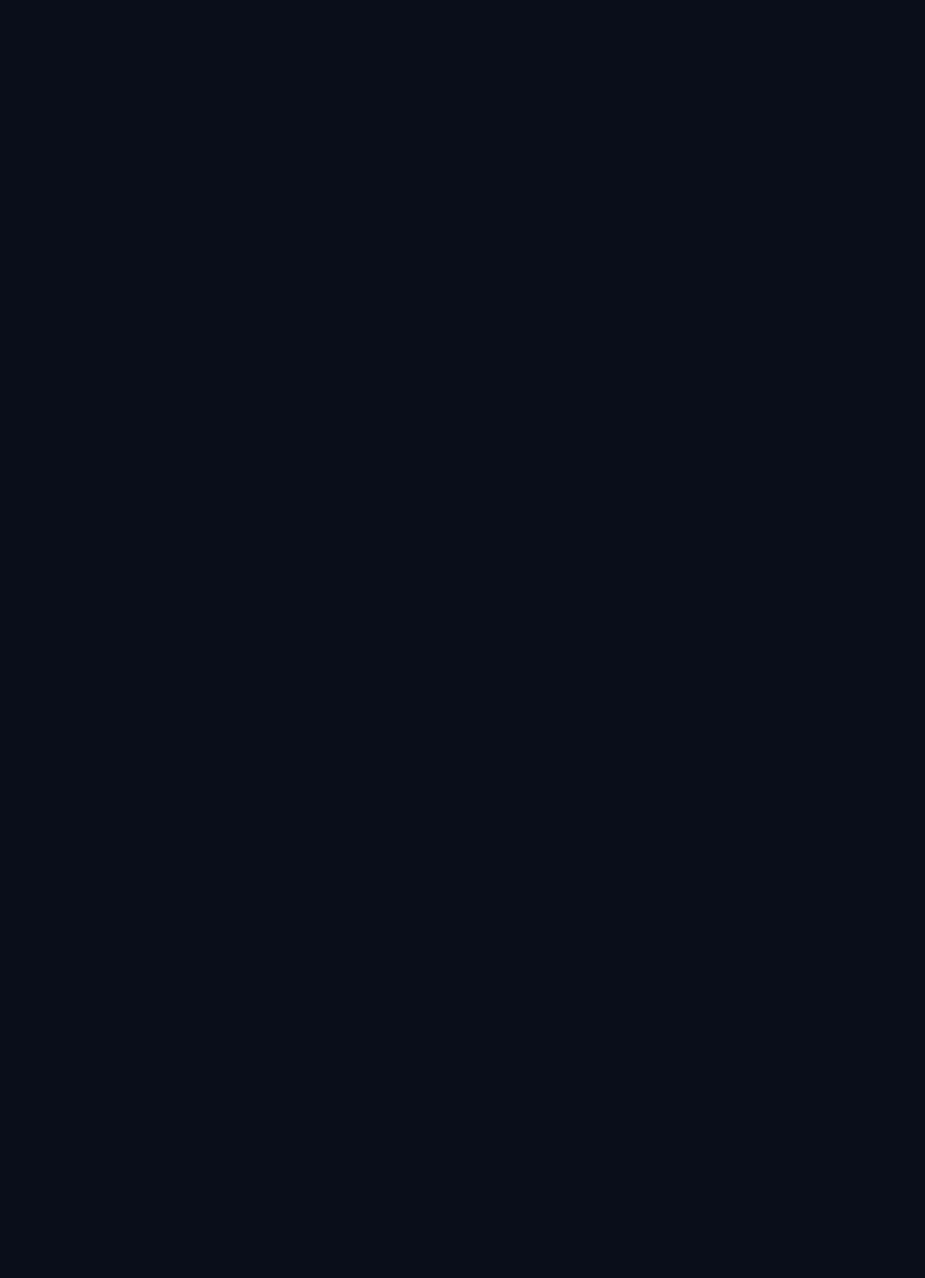
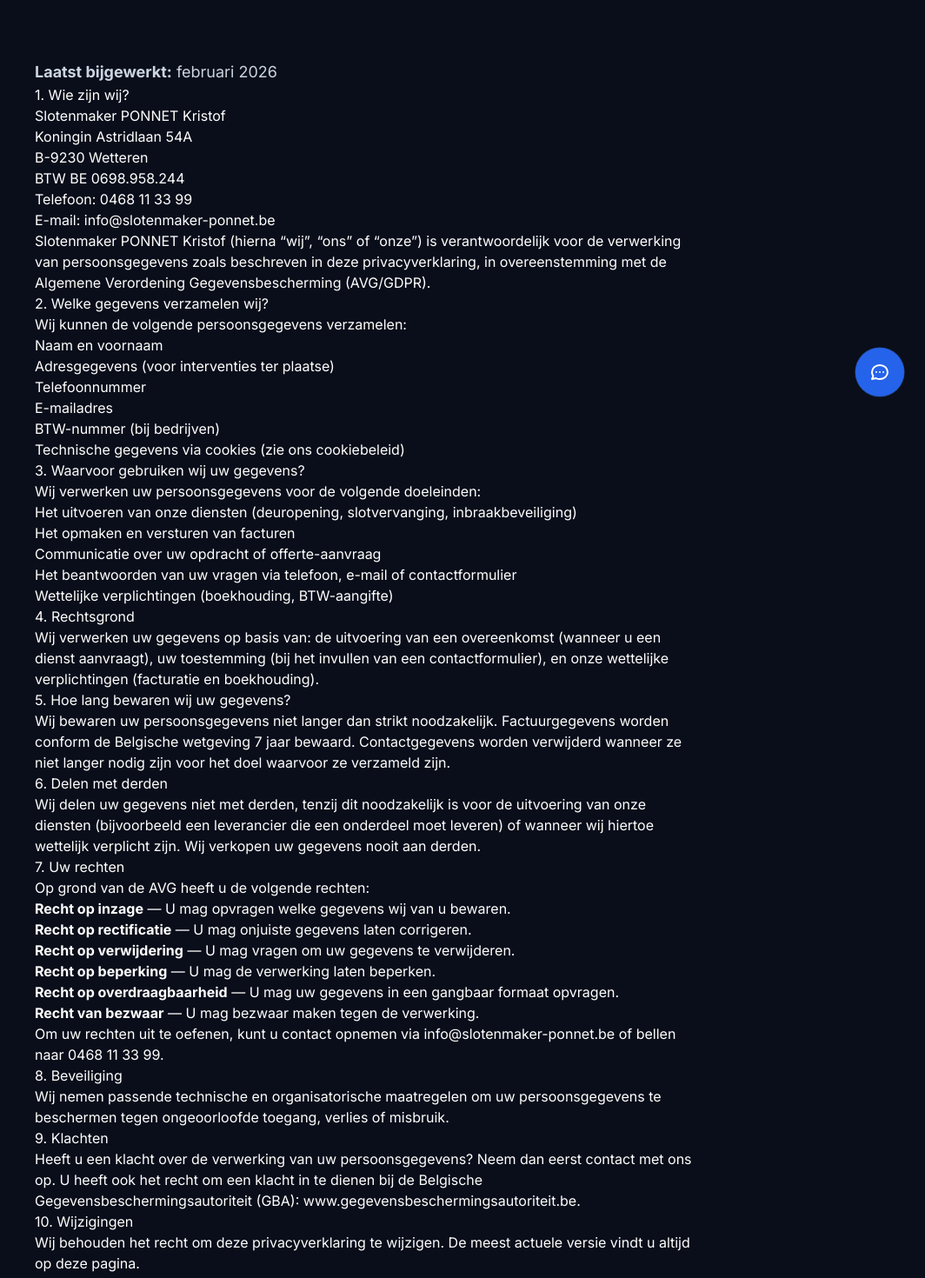
Before and after one commit to Hazier007/ovl-slotenmaker, a Next.js app: page /privacy in a window 1280 px wide. Before the commit this address had no page. Shown: the part 320-1790 px from the top of the page at 87% size, without its empty margins (216-1280 px from the left). Before the commit the page ends 800 px from the top, so only its background shows below. Built offline with nearby package versions, Linux system fonts and the light colour scheme.

Commit message:
feat: add AVG/GDPR privacy policy page

```diff
--- /dev/null
+++ b/src/app/privacy/page.tsx
@@ -0,0 +1,132 @@
+import type { Metadata } from 'next'
+import Link from 'next/link'
+
+export const metadata: Metadata = {
+  title: 'Privacyverklaring | Slotenmaker PONNET',
+  description:
+    'Privacyverklaring van Slotenmaker Kristof PONNET. Hoe wij omgaan met uw persoonsgegevens conform de AVG/GDPR.',
+}
+
+export default function PrivacyPage() {
+  return (
+    <main>
+      <section className="relative overflow-hidden px-4 pb-12 pt-24 lg:px-8">
+        <div className="absolute inset-0 bg-gradient-to-br from-blue-900/20 via-[#0a0e1a]/80 to-[#0a0e1a]/95" />
+        <div className="relative z-10 mx-auto max-w-3xl">
+          <nav className="mb-8 flex items-center gap-2 text-sm text-slate-400">
+            <Link href="/" className="transition hover:text-white">Home</Link>
+            <span>/</span>
+            <span className="text-white">Privacyverklaring</span>
+          </nav>
+          <h1 className="text-4xl font-extrabold md:text-5xl">
+            <span className="gradient-text">Privacyverklaring</span>
+          </h1>
+        </div>
+      </section>
+
+      <section className="section">
+        <div className="prose prose-invert prose-slate mx-auto max-w-3xl prose-headings:font-bold prose-h2:text-2xl prose-h2:mt-10 prose-h2:mb-4 prose-p:text-slate-300 prose-p:leading-relaxed prose-a:text-blue-400 prose-a:no-underline hover:prose-a:underline prose-li:text-slate-300">
+          <p className="text-lg text-slate-300">
+            <strong>Laatst bijgewerkt:</strong> februari 2026
+          </p>
+
+          <h2>1. Wie zijn wij?</h2>
+          <p>
+            Slotenmaker PONNET Kristof<br />
+            Koningin Astridlaan 54A<br />
+            B-9230 Wetteren<br />
+            BTW BE 0698.958.244<br />
+            Telefoon: 0468 11 33 99<br />
+            E-mail: info@slotenmaker-ponnet.be
+          </p>
+          <p>
+            Slotenmaker PONNET Kristof (hierna &ldquo;wij&rdquo;, &ldquo;ons&rdquo; of &ldquo;onze&rdquo;) is
+            verantwoordelijk voor de verwerking van persoonsgegevens zoals beschreven in deze
+            privacyverklaring, in overeenstemming met de Algemene Verordening Gegevensbescherming
+            (AVG/GDPR).
+          </p>
+
+          <h2>2. Welke gegevens verzamelen wij?</h2>
+          <p>Wij kunnen de volgende persoonsgegevens verzamelen:</p>
+          <ul>
+            <li>Naam en voornaam</li>
+            <li>Adresgegevens (voor interventies ter plaatse)</li>
+            <li>Telefoonnummer</li>
+            <li>E-mailadres</li>
+            <li>BTW-nummer (bij bedrijven)</li>
+            <li>Technische gegevens via cookies (zie ons <Link href="/cookies">cookiebeleid</Link>)</li>
+          </ul>
+
+          <h2>3. Waarvoor gebruiken wij uw gegevens?</h2>
+          <p>Wij verwerken uw persoonsgegevens voor de volgende doeleinden:</p>
+          <ul>
+            <li>Het uitvoeren van onze diensten (deuropening, slotvervanging, inbraakbeveiliging)</li>
+            <li>Het opmaken en versturen van facturen</li>
+            <li>Communicatie over uw opdracht of offerte-aanvraag</li>
+            <li>Het beantwoorden van uw vragen via telefoon, e-mail of contactformulier</li>
+            <li>Wettelijke verplichtingen (boekhouding, BTW-aangifte)</li>
+          </ul>
+
+          <h2>4. Rechtsgrond</h2>
+          <p>
+            Wij verwerken uw gegevens op basis van: de uitvoering van een overeenkomst (wanneer u een
+            dienst aanvraagt), uw toestemming (bij het invullen van een contactformulier), en onze
+            wettelijke verplichtingen (facturatie en boekhouding).
+          </p>
+
+          <h2>5. Hoe lang bewaren wij uw gegevens?</h2>
+          <p>
+            Wij bewaren uw persoonsgegevens niet langer dan strikt noodzakelijk. Factuurgegevens
+            worden conform de Belgische wetgeving 7 jaar bewaard. Contactgegevens worden verwijderd
+            wanneer ze niet langer nodig zijn voor het doel waarvoor ze verzameld zijn.
+          </p>
+
+          <h2>6. Delen met derden</h2>
+          <p>
+            Wij delen uw gegevens niet met derden, tenzij dit noodzakelijk is voor de uitvoering van
+            onze diensten (bijvoorbeeld een leverancier die een onderdeel moet leveren) of wanneer wij
+            hiertoe wettelijk verplicht zijn. Wij verkopen uw gegevens nooit aan derden.
+          </p>
+
+          <h2>7. Uw rechten</h2>
+          <p>Op grond van de AVG heeft u de volgende rechten:</p>
+          <ul>
+            <li><strong>Recht op inzage</strong> — U mag opvragen welke gegevens wij van u bewaren.</li>
+            <li><strong>Recht op rectificatie</strong> — U mag onjuiste gegevens laten corrigeren.</li>
+            <li><strong>Recht op verwijdering</strong> — U mag vragen om uw gegevens te verwijderen.</li>
+            <li><strong>Recht op beperking</strong> — U mag de verwerking laten beperken.</li>
+            <li><strong>Recht op overdraagbaarheid</strong> — U mag uw gegevens in een gangbaar formaat opvragen.</li>
+            <li><strong>Recht van bezwaar</strong> — U mag bezwaar maken tegen de verwerking.</li>
+          </ul>
+          <p>
+            Om uw rechten uit te oefenen, kunt u contact opnemen via{' '}
+            <a href="mailto:info@slotenmaker-ponnet.be">info@slotenmaker-ponnet.be</a> of
+            bellen naar 0468 11 33 99.
+          </p>
+
+          <h2>8. Beveiliging</h2>
+          <p>
+            Wij nemen passende technische en organisatorische maatregelen om uw persoonsgegevens te
+            beschermen tegen ongeoorloofde toegang, verlies of misbruik.
+          </p>
+
+          <h2>9. Klachten</h2>
+          <p>
+            Heeft u een klacht over de verwerking van uw persoonsgegevens? Neem dan eerst contact met
+            ons op. U heeft ook het recht om een klacht in te dienen bij de Belgische
+            Gegevensbeschermingsautoriteit (GBA):{' '}
+            <a href="https://www.gegevensbeschermingsautoriteit.be" target="_blank" rel="noopener noreferrer">
+              www.gegevensbeschermingsautoriteit.be
+            </a>.
+          </p>
+
+          <h2>10. Wijzigingen</h2>
+          <p>
+            Wij behouden het recht om deze privacyverklaring te wijzigen. De meest actuele versie
+            vindt u altijd op deze pagina.
+          </p>
+        </div>
+      </section>
+    </main>
+  )
+}
```
